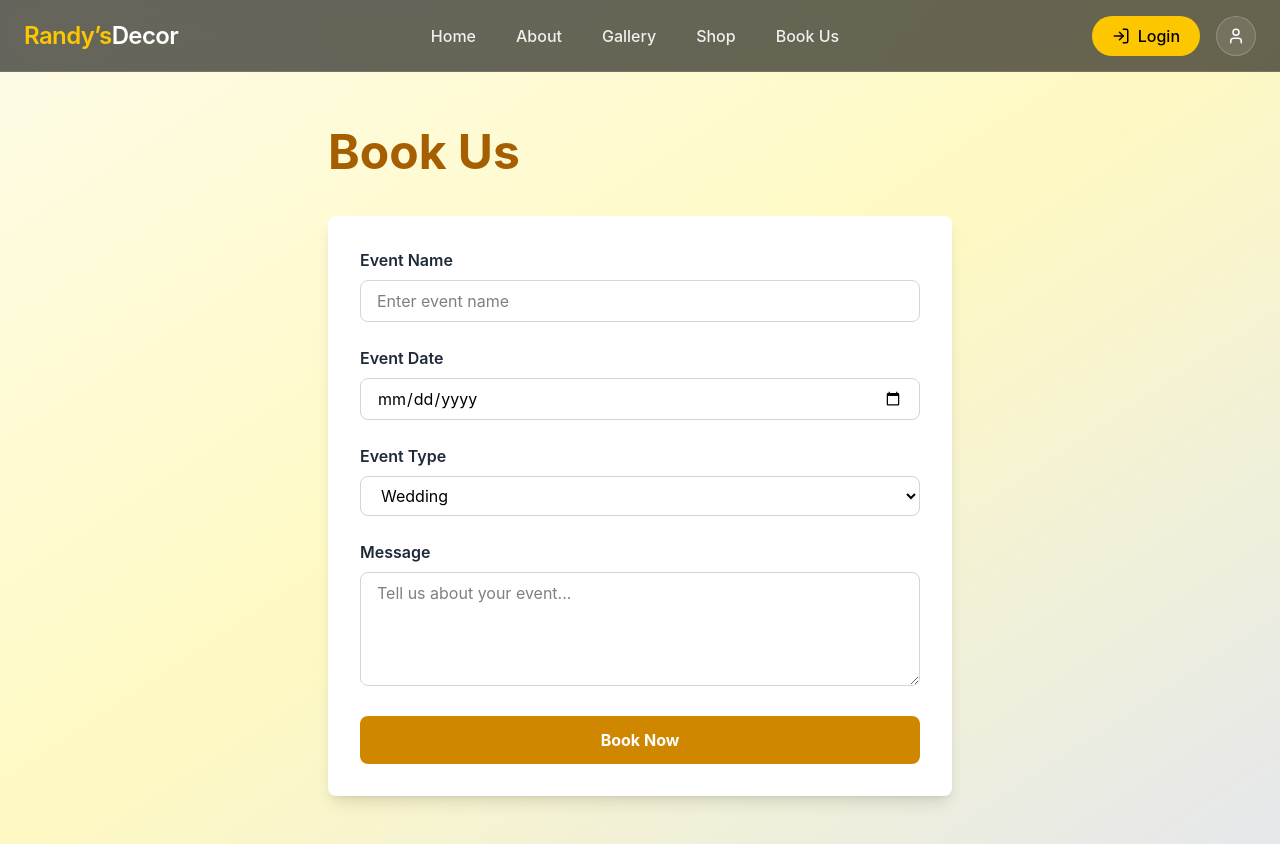
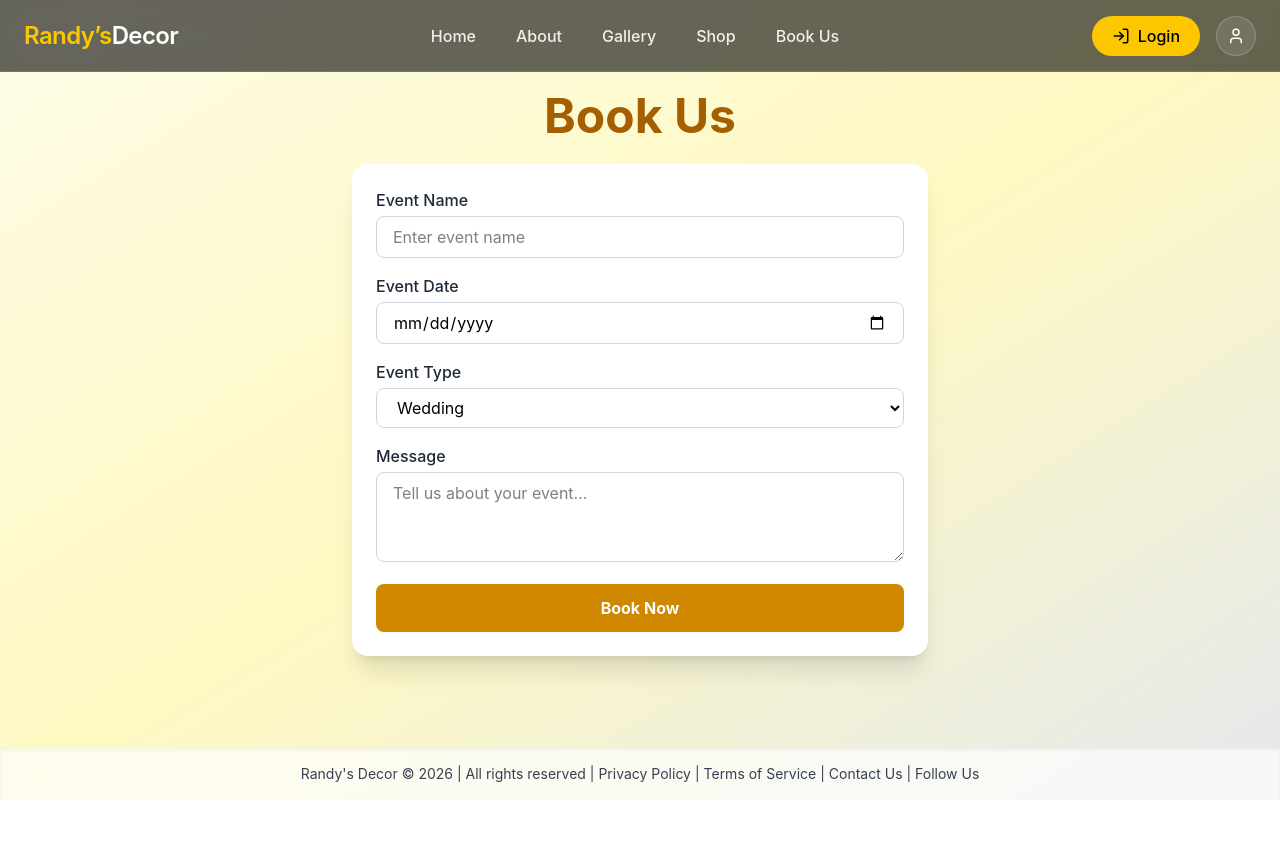
Before and after one commit to EnergyOG/Randy-s-Decor, a React (Vite) app: page /book-us in a window 1280 px wide. After the commit the page ends 800 px from the top, so only its background shows below. Built offline with nearby package versions, Linux system fonts and the light colour scheme; the HTML template or start-up script is replaced by a standard one.

Commit message:
added footer

```diff
--- a/src/pages/BookUs.jsx
+++ b/src/pages/BookUs.jsx
@@ -12,20 +12,38 @@ function BookUs() {
   const handleSubmit = (e) => {
     e.preventDefault();
     setSubmitted(true);
-    setFormData({ eventName: "", eventDate: "", eventType: "Wedding", message: "" });
+    setFormData({
+      eventName: "",
+      eventDate: "",
+      eventType: "Wedding",
+      message: "",
+    });
   };
 
   const handleChange = (e) => {
-    setFormData((prev) => ({ ...prev, [e.target.name]: e.target.value }));
+    setFormData((prev) => ({
+      ...prev,
+      [e.target.name]: e.target.value,
+    }));
   };
 
   return (
-    <div className="min-h-screen bg-gradient-to-br from-yellow-50 via-yellow-100 to-gray-200 pt-20">
-      <div className="max-w-2xl mx-auto px-6 py-12">
-        <h1 className="text-5xl font-bold text-yellow-700 mb-10">Book Us</h1>
+    <div className="h-screen overflow-hidden bg-gradient-to-br from-yellow-50 via-yellow-100 to-gray-200 flex flex-col">
+
+      {/* Main Content */}
+      <div className="flex-1 flex items-center justify-center px-4">
+        <div className="w-full max-w-xl">
+
+          <h1 className="text-4xl md:text-5xl font-bold text-yellow-700 mb-6 text-center">
+            Book Us
+          </h1>
+
           {submitted ? (
-          <div className="bg-white rounded-lg shadow-lg p-8 text-center">
-            <p className="text-xl text-green-700 font-semibold">Thank you! We&apos;ll get back to you soon.</p>
+            <div className="bg-white rounded-2xl shadow-xl p-8 text-center">
+              <p className="text-lg text-green-700 font-semibold">
+                Thank you! We’ll get back to you soon.
+              </p>
+
               <button
                 type="button"
                 onClick={() => setSubmitted(false)}
@@ -35,9 +53,15 @@ function BookUs() {
               </button>
             </div>
           ) : (
-          <form onSubmit={handleSubmit} className="bg-white rounded-lg shadow-lg p-8">
-            <div className="mb-6">
-              <label className="block text-gray-800 font-semibold mb-2">Event Name</label>
+            <form
+              onSubmit={handleSubmit}
+              className="bg-white rounded-2xl shadow-xl p-6 space-y-4"
+            >
+              {/* Event Name */}
+              <div>
+                <label className="block text-gray-800 font-medium mb-1">
+                  Event Name
+                </label>
                 <input
                   name="eventName"
                   type="text"
@@ -49,8 +73,11 @@ function BookUs() {
                 />
               </div>
 
-            <div className="mb-6">
-              <label className="block text-gray-800 font-semibold mb-2">Event Date</label>
+              {/* Event Date */}
+              <div>
+                <label className="block text-gray-800 font-medium mb-1">
+                  Event Date
+                </label>
                 <input
                   name="eventDate"
                   type="date"
@@ -61,8 +88,11 @@ function BookUs() {
                 />
               </div>
 
-            <div className="mb-6">
-              <label className="block text-gray-800 font-semibold mb-2">Event Type</label>
+              {/* Event Type */}
+              <div>
+                <label className="block text-gray-800 font-medium mb-1">
+                  Event Type
+                </label>
                 <select
                   name="eventType"
                   value={formData.eventType}
@@ -76,18 +106,22 @@ function BookUs() {
                 </select>
               </div>
 
-            <div className="mb-6">
-              <label className="block text-gray-800 font-semibold mb-2">Message</label>
+              {/* Message */}
+              <div>
+                <label className="block text-gray-800 font-medium mb-1">
+                  Message
+                </label>
                 <textarea
                   name="message"
                   value={formData.message}
                   onChange={handleChange}
+                  rows="3"
                   className="w-full px-4 py-2 border border-gray-300 rounded-lg focus:outline-none focus:border-yellow-500"
-                rows="4"
                   placeholder="Tell us about your event..."
                 />
               </div>
 
+              {/* Button */}
               <button
                 type="submit"
                 className="w-full bg-yellow-600 hover:bg-yellow-700 text-white font-bold py-3 rounded-lg transition"
@@ -98,6 +132,13 @@ function BookUs() {
           )}
         </div>
       </div>
+
+      {/* Footer (now inside 100vh) */}
+      <footer className="text-center py-4 bg-white/70 text-gray-700 text-sm shadow-inner">
+        Randy&apos;s Decor © 2026 | All rights reserved | Privacy Policy | Terms of Service | Contact Us | Follow Us
+      </footer>
+
+    </div>
   );
 }
 
--- a/src/pages/Gallery.jsx
+++ b/src/pages/Gallery.jsx
@@ -213,6 +213,9 @@ function Gallery() {
           ))}
         </div>
       </div>
+      <div className="w-full text-center py-4 bottom-0 left-0 bg-white/70 text-gray-700 text-sm z-50 shadow-inner">
+        Randy&apos;s Decor © 2026 &nbsp;|&nbsp; All rights reserved &nbsp;|&nbsp; Privacy Policy &nbsp;|&nbsp; Terms of Service &nbsp;|&nbsp; Contact Us &nbsp;|&nbsp; Follow Us
+      </div>
     </div>
   );
 }
```
Lines whose indentation alone changed are shown as unchanged.
